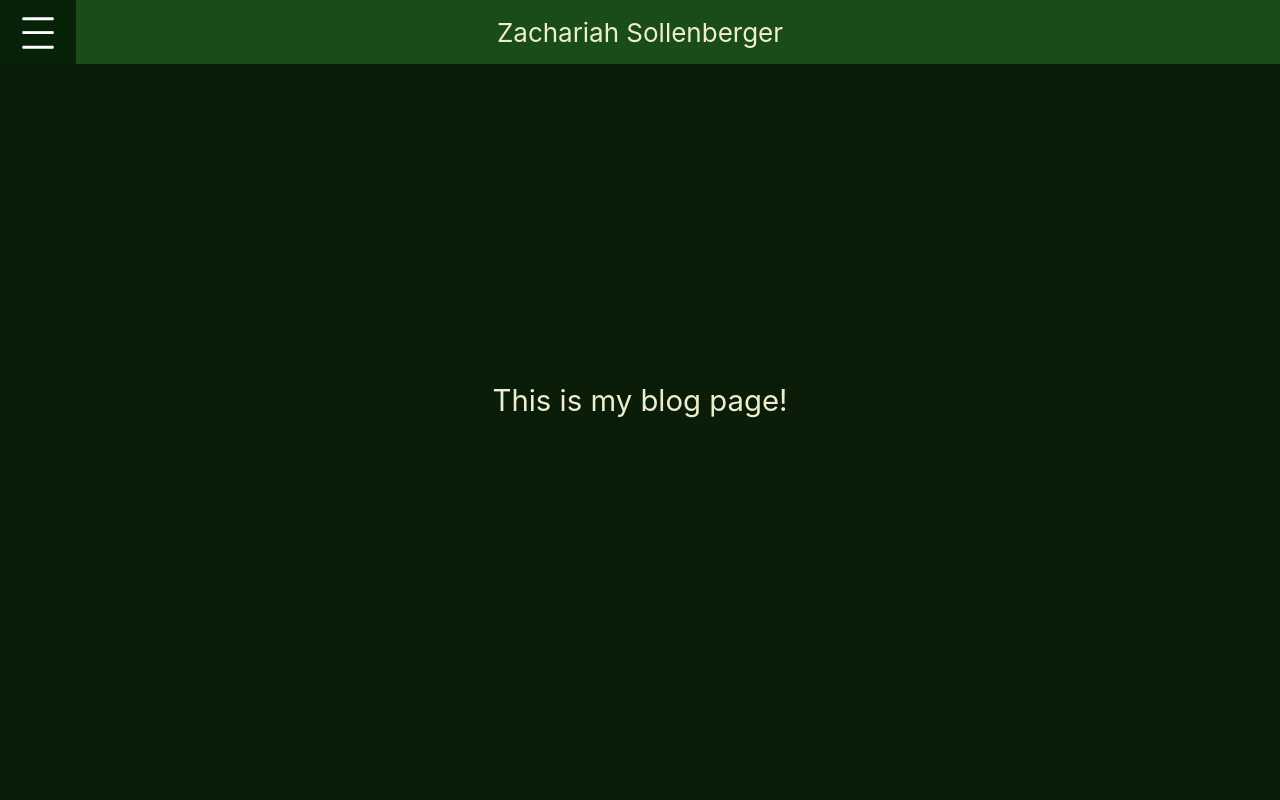
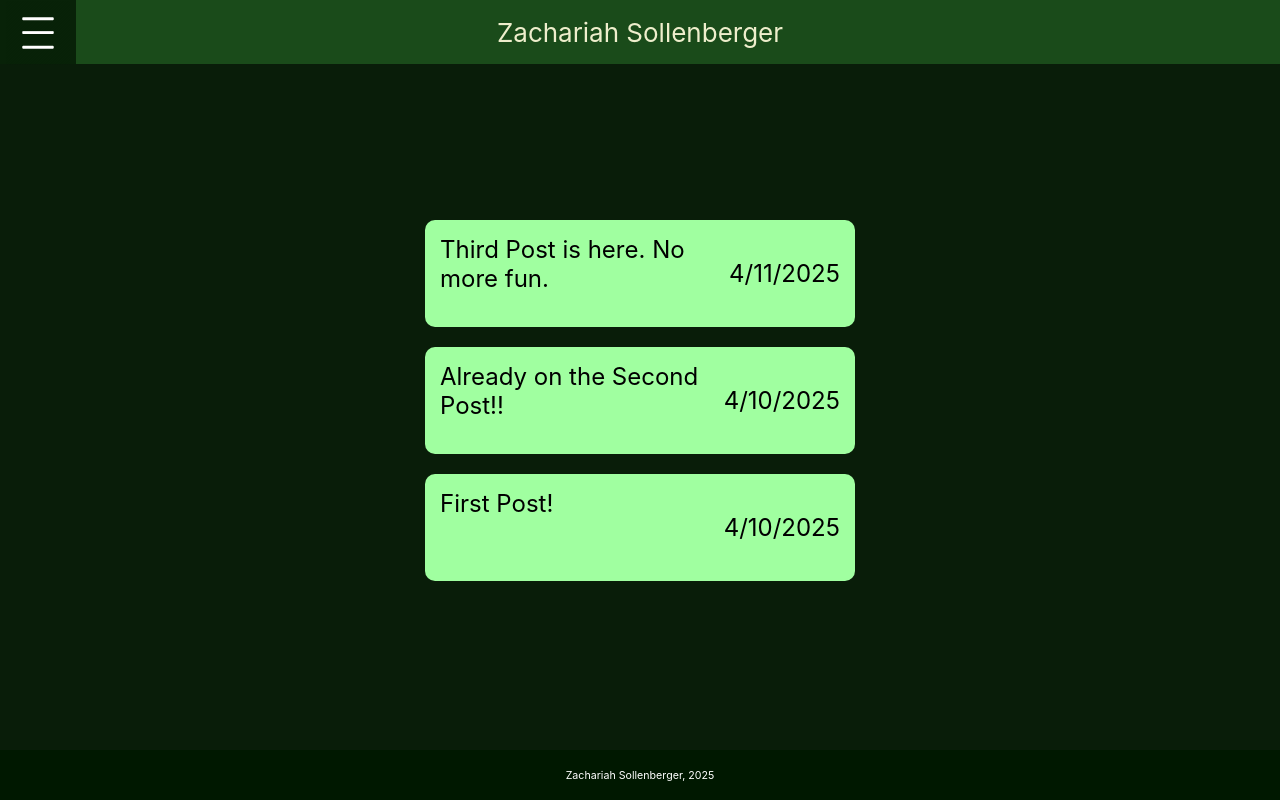
Before and after one commit to Xachaeus/Personal-Website, a React (Create React App) app: page /blog in a window 1280 px wide. Built offline with nearby package versions, Linux system fonts and the light colour scheme.

Commit message:
Added blog functionality and automatic element/url creation

```diff
--- a/src/App.js
+++ b/src/App.js
@@ -5,26 +5,49 @@ import { DropdownMenu, HeaderBar } from './Components/HeaderBar.js';
 import { Home } from './Pages/Home.js';
 import { About } from './Pages/About.js';
 import { Projects } from './Pages/Projects.js';
-import { Project1 } from './Pages/Project1.js';
-import { Project2 } from './Pages/Project2.js';
-import { Blog } from './Pages/Blog.js';
+import { NTEA } from './Pages/NTEA.js';
+import { LLM4VV } from './Pages/LLM4VV.js';
+import { Blog, posts } from './Pages/Blog.js';
 import { BrowserRouter, Routes, Route } from 'react-router-dom';
 
+function GeneratePostLinks() {
+  const return_val = [
+    {path: "/", element: <Home/>},
+    {path:"/about", element:<About/>},
+    {path:"/projects", element:<Projects/>},
+    {path:"/projects/n-tea", element:<NTEA/>},
+    {path:"/projects/llm4vv", element:<LLM4VV/>},
+    {path:"/blog", element:<Blog/>},
+  ];
+  for (let post of posts){
+    let path = post.title.toLowerCase();
+    return_val.push({path:"/blog/"+path, element:post.element})
+  }
+  return return_val;
+}
+
+const routes = GeneratePostLinks();
 
 function App() {
   return (
+    <div className="ContentWrapper">
       <BrowserRouter>
         <DropdownMenu/>
         <HeaderBar/>
-        <Routes>
-          <Route path="/" element={<Home/>}/>
-          <Route path="/about" element={<About/>}/>
-          <Route path="/projects" element={<Projects/>}/>
-            <Route path="/projects/project1" element={<Project1/>}/>
-            <Route path="/projects/project2" element={<Project2/>}/>
-          <Route path="/blog" element={<Blog/>}/>
-        </Routes>
+        <main>
+          <Routes>
+            {
+              routes.map((route, index) => (
+                <Route key={index} path={route.path} element={route.element}/>
+              ))
+            }
+          </Routes>
+        </main>
+        <footer className="Footer">
+          <p>Zachariah Sollenberger, 2025</p>
+        </footer>
       </BrowserRouter>
+    </div>
   );
 }
 
--- /dev/null
+++ b/src/BlogPosts.json
@@ -0,0 +1,17 @@
+[
+    {
+        "title": "Third Post is here. No more fun.",
+        "content": "The third post is up now. Things aren't fun anymore. Now everything is business. Serious business.",
+        "date": "4/11/2025"
+    },
+    {
+        "title": "Already on the Second Post!!",
+        "content": "My second post feels like it's coming way too soon! Maybe I should rename these to threads or something? It just feels like wayyy to much!",
+        "date": "4/10/2025"
+    },
+    {
+        "title": "First Post!",
+        "content": "This is my very first blog post! It's really just here for testing purposes, but we can at least pretend it's special, right?",
+        "date": "4/10/2025"
+    }
+]
--- a/src/Components/HeaderBar.js
+++ b/src/Components/HeaderBar.js
@@ -21,8 +21,8 @@ export function DropdownMenu() {
           <li onClick={() => setOpen(false)}><Link className="MenuLink" to="/">Home</Link></li>
           <li onClick={() => setOpen(false)}><Link className="MenuLink" to="/about">About</Link></li>
           <li onClick={() => setOpen(false)}><Link className="MenuLink" to="/projects">Projects</Link></li>
-          <li onClick={() => setOpen(false)}><Link className="MenuSubLink" to="/projects/project1">Project 1</Link></li>
-          <li onClick={() => setOpen(false)}><Link className="MenuSubLink" to="/projects/project2">Project 2</Link></li>
+          <li onClick={() => setOpen(false)}><Link className="MenuSubLink" to="/projects/n-tea">N-TEA</Link></li>
+          <li onClick={() => setOpen(false)}><Link className="MenuSubLink" to="/projects/llm4vv">LLM4VV</Link></li>
           <li onClick={() => setOpen(false)}><Link className="MenuLink" to="/blog">Blog</Link></li>
         </ul>
       </div>
--- a/src/Pages/Blog.js
+++ b/src/Pages/Blog.js
@@ -1,11 +1,44 @@
 import React from 'react';
+import { Link } from 'react-router-dom';
 import '../Style/app.css';
+import '../Style/Blog.css';
+import blogposts from '../BlogPosts.json';
+
+
+function CreateBlogElements() {
+    const new_posts = [];
+    for (let post of blogposts){
+        new_posts.push({
+            title: post.title,
+            content: post.content.replace("\n"," "),
+            date: post.date,
+            element: (
+            <div className="HomeBackground">
+                <div className="BlogPost">
+                    <Link to={"/blog"}>{"<- Blog"}</Link>
+                    <h1>{post.title}</h1>
+                    <p>{post.content}</p>
+                </div>
+            </div> )
+        })
+    }
+    return new_posts;
+}
+
+export const posts = CreateBlogElements();
 
 export function Blog() {
 
     return (
         <div className="HomeBackground">
-            <p>This is my blog page!</p>
+            {posts.map((post, index) => {
+                let path = post.title.toLowerCase()
+                return (
+                <div className="BlogTile">
+                    <Link to={"/blog/".concat(path)}>{post.title}</Link><p>{post.date}</p>
+                </div>
+                )
+            })}
         </div>
     )
 
--- a/src/Pages/Home.js
+++ b/src/Pages/Home.js
@@ -7,13 +7,18 @@ import BackgroundImage from '../Images/profile.jpg';
 
 export function Home() {
 
+    const OpeningText = "Meet The Greatest Programmer Who Ever Lived";
+    const P1 = "This site is still in production.";
+
+    const ExploreP1 = "Take a look at some of my projects and recent accomplishments!";
+
     return (
         <div>
             <BrowserView>
                 <div className="PictureBackgroundContainer">
                     <div className="PictureBackgroundText">
-                        <h1>Meet The Greatest Programmer Who Ever Lived</h1>
-                        <p1>This site is still in production.</p1>
+                        <h1>{OpeningText}</h1>
+                        <p1>{P1}</p1>
                         <p2>Come back later to see the full site!</p2>
                     </div>
                     <img className="PictureBackgroundImage" src={BackgroundImage} alt="Profile"/>
@@ -21,7 +26,7 @@ export function Home() {
 
                 <div className="ExploreSection">
                     <h1>Explore</h1>
-                    <p>This is a bit of text in the explore section!</p>
+                    <p>{ExploreP1}</p>
                 </div>
             </BrowserView>
             <MobileView>
@@ -34,7 +39,7 @@ export function Home() {
                 </div>
                 <div className="ExploreSection">
                     <h1>Explore</h1>
-                    <p>This is a bit of text in the explore section!</p>
+                    <p>{ExploreP1}</p>
                 </div>
             </MobileView>
         </div>
--- a/src/Pages/Project1.js
+++ b/src/Pages/LLM4VV.js
@@ -1,11 +1,11 @@
 import React from 'react';
 import '../Style/app.css';
 
-export function Project1() {
+export function LLM4VV() {
 
     return (
         <div className="HomeBackground">
-            <p>This is Project 1's page!</p>
+            <p>This is LLM4VV's page!</p>
         </div>
     )
 
--- a/src/Pages/Project2.js
+++ b/src/Pages/NTEA.js
@@ -1,11 +1,11 @@
 import React from 'react';
 import '../Style/app.css';
 
-export function Project2() {
+export function NTEA() {
 
     return (
         <div className="HomeBackground">
-            <p>This is Project 2's page!</p>
+            <p>This is N-TEA's page!</p>
         </div>
     )
 
--- /dev/null
+++ b/src/Style/Blog.css
@@ -0,0 +1,54 @@
+.BlogTile {
+    width: 60%;
+    max-width: 400px;
+    padding: 15px;
+    border-radius: 10px;
+    background-color: #a0ffa0;
+
+    margin: 10px;
+    display: flex;
+    flex-direction:row;
+    justify-content: space-between;
+    align-items: top;
+}
+
+.BlogTile a {
+    text-decoration: none;
+    font-size: 18pt;
+    color: black;
+    align-self: left;
+    display: inline-block;
+    width: 100%;
+    height: 100%;
+    margin-right: 10px;
+}
+
+.BlogTile p {
+    font-size: 18pt;
+    color: black;
+    align-self: right;
+    float: right;
+}
+
+.BlogPost {
+    background-color: #a0ffa0;
+    color: rgb(0, 0, 0);
+    width: 80%;
+    display: flex;
+    flex-direction: column;
+    align-items: center;
+    justify-content: center;
+
+    padding: 30px;
+    border-radius: 15px;
+}
+
+.BlogPost a {
+    text-decoration: none;
+    color: black;
+    display: inline-block;
+    height: 100%;
+    justify-self: left;
+    align-self: left;
+    margin-right: auto;
+}
--- a/src/Style/app.css
+++ b/src/Style/app.css
@@ -1,4 +1,6 @@
-
+body, html {
+    height: 100%;
+}
 :root {
     --min-height: 60px;
     --rel-height: 8vh;
@@ -189,3 +191,31 @@
     from {left: 0px;}
     to {left: -500px;}
 }
+
+.ContentWrapper {
+    display: flex;
+    flex-flow: column;
+    height: 100vh;
+    margin: 0;
+}
+
+main {
+    flex: 1;
+}
+
+.Footer {
+    width: 100%;
+    height: 50px;
+    background-color: #001800;
+    display: flex;
+    flex-direction: column;
+    align-items: center;
+    justify-content: center;
+    position: relative;
+    z-index: 1000;
+}
+
+.Footer p {
+    font-size: 8pt;
+    color: white;
+}
```
